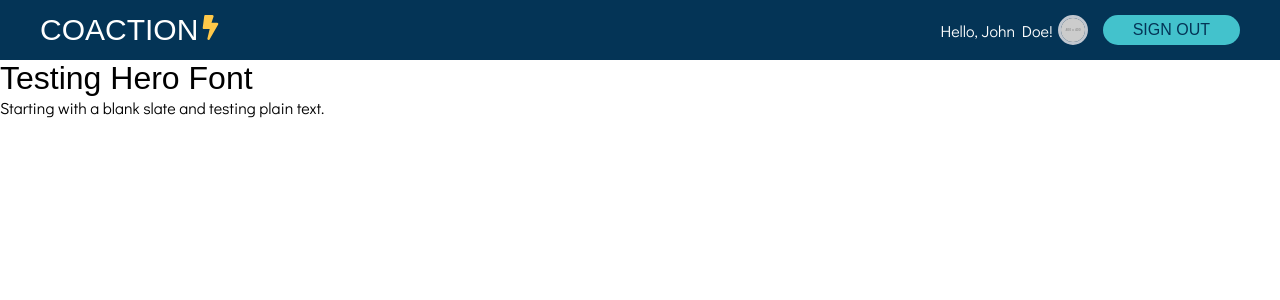
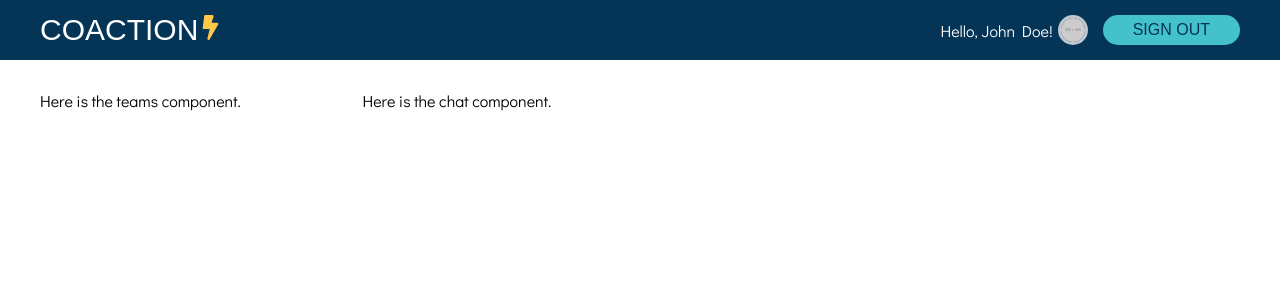
Before and after one commit to junocodes/Coaction-v2, a React (Create React App) app: page / in a window 1280 px wide. Shown: the top 300 px of the page. Built offline with nearby package versions, Linux system fonts and the light colour scheme; a web font is replaced by a local one.

Commit message:
setup main grid for authorized users

```diff
--- a/src/App.js
+++ b/src/App.js
@@ -1,14 +1,18 @@
 import React, { Component } from "react";
 import "./styles/app.scss";
 import Nav from "./components/Nav";
+import Teams from "./components/Teams";
+import Chat from "./components/Chat";
 
 class App extends Component {
   render() {
     return (
       <div className="App">
         <Nav />
-        <h1>Testing Hero Font</h1>
-        <p>Starting with a blank slate and testing plain text.</p>
+        <main className="main-auth">
+          <Teams />
+          <Chat />
+        </main>
       </div>
     );
   }
--- /dev/null
+++ b/src/components/Chat.js
@@ -0,0 +1,5 @@
+import React from "react";
+
+export default function Chat() {
+  return <div className="chat">Here is the chat component.</div>;
+}
--- /dev/null
+++ b/src/components/Teams.js
@@ -0,0 +1,5 @@
+import React from "react";
+
+export default function Teams() {
+  return <div className="teams">Here is the teams component.</div>;
+}
--- a/src/styles/app.scss
+++ b/src/styles/app.scss
@@ -4,3 +4,4 @@
 
 // Import Component Styles
 @import "./partials/nav";
+@import "./partials/main";
--- /dev/null
+++ b/src/styles/partials/_main.scss
@@ -0,0 +1,9 @@
+.main-auth {
+  @extend %wrapper;
+  display: grid;
+  grid-template-columns: 1fr 3fr;
+  grid-gap: $md;
+  margin: $md auto;
+  height: calc(100vh - 120px);
+  min-height: 300px;
+}
--- a/src/styles/partials/_nav.scss
+++ b/src/styles/partials/_nav.scss
@@ -5,11 +5,9 @@ nav.wrapper {
   color: $light;
   .content {
     @extend %flexCenter;
+    @extend %wrapper;
+    height: $md;
     justify-content: space-between;
-    height: $md;
-    max-width: 1200px;
-    width: calc(100% - #{$lg});
-    margin: 0 auto;
     h1 {
       font-size: $md;
       text-transform: uppercase;
--- a/src/styles/partials/_theme.scss
+++ b/src/styles/partials/_theme.scss
@@ -31,6 +31,12 @@ $xs: 5px;
   display: flex;
   align-items: center;
   justify-content: center;
+}
+
+%wrapper {
+  max-width: 1200px;
+  width: calc(100% - #{$xl});
+  margin: 0 auto;
 }
 
 // Root Styles
```
